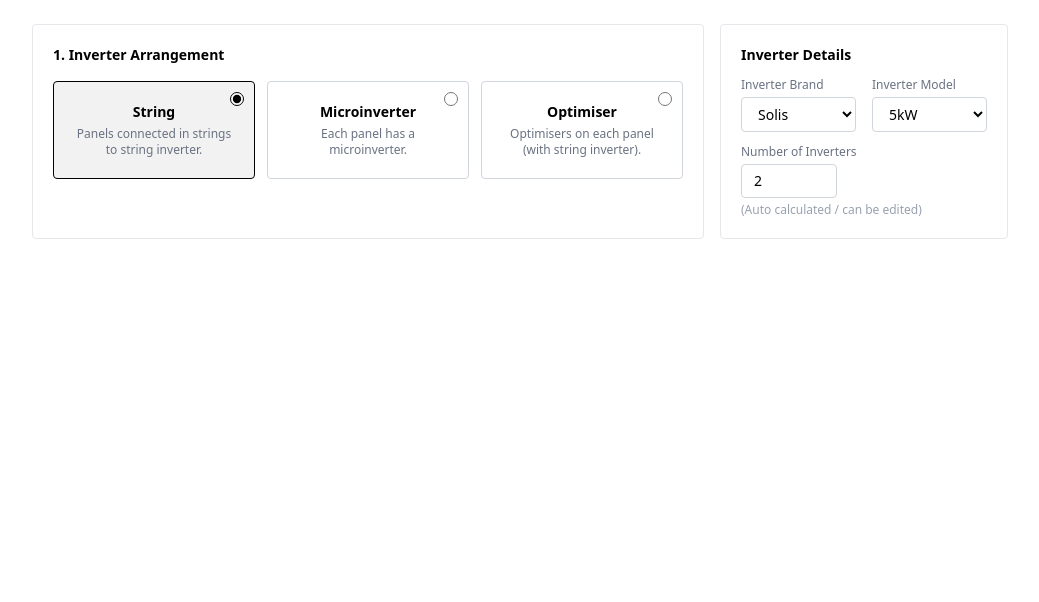
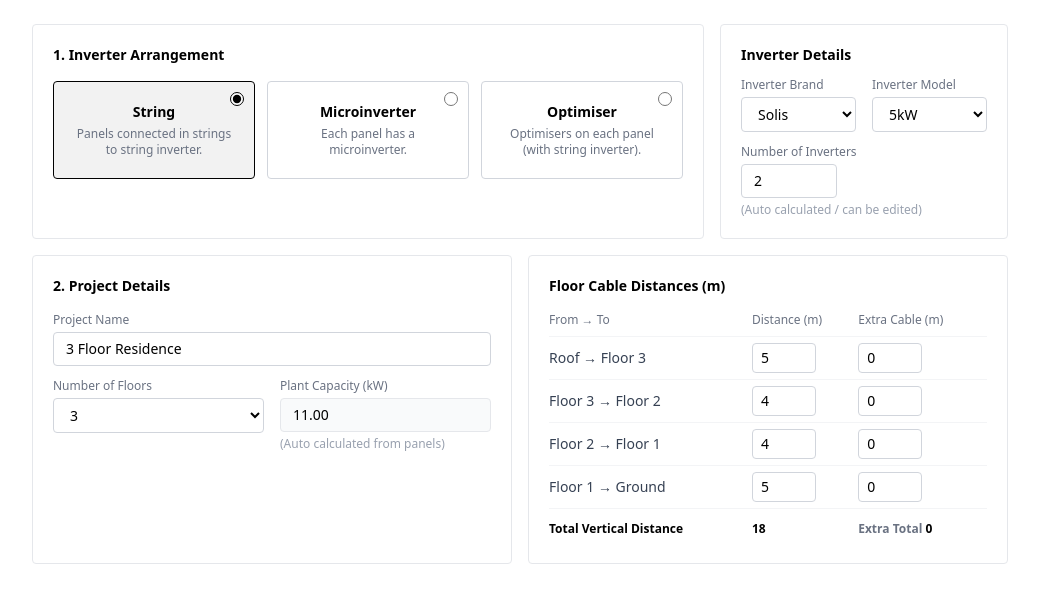
Before and after one commit to soares-roydon/solar-cost-estimator, a Next.js app: page / in a window 1280 px wide. Shown: the top 602 px of the page, without its empty margins (120-1159 px from the left). Built offline with nearby package versions, Linux system fonts and the light colour scheme.

Commit message:
feat: add project details section and reusable table UI components

```diff
--- a/app/page.tsx
+++ b/app/page.tsx
@@ -1,9 +1,11 @@
 import InverterArrangement from '@/components/sections/inverter-arrangement/arrangement';
+import ProjectDetails from '@/components/sections/project-details/project-details';
 
 export default function Home() {
   return (
-    <main className="mx-auto max-w-5xl p-6">
+    <main className="mx-auto max-w-5xl space-y-4 p-6">
       <InverterArrangement />
+      <ProjectDetails />
     </main>
   );
 }
--- /dev/null
+++ b/components/sections/project-details/data.ts
@@ -0,0 +1,31 @@
+export interface FloorCableDistance {
+  label: string; // e.g. "Roof → Floor 3"
+  distance: number;
+  extraCable: number;
+}
+
+// Generate floor cable distance rows based on number of floors
+export function generateFloorDistances(floors: number): FloorCableDistance[] {
+  const rows: FloorCableDistance[] = [];
+
+  // Roof → top floor
+  rows.push({ label: `Roof → Floor ${floors}`, distance: 5, extraCable: 0 });
+
+  // Floor N → Floor N-1
+  for (let i = floors; i > 1; i--) {
+    rows.push({ label: `Floor ${i} → Floor ${i - 1}`, distance: 4, extraCable: 0 });
+  }
+
+  // Floor 1 → Ground
+  rows.push({ label: 'Floor 1 → Ground', distance: 5, extraCable: 0 });
+
+  return rows;
+}
+
+export const floorOptions = [
+  { label: '1', value: '1' },
+  { label: '2', value: '2' },
+  { label: '3', value: '3' },
+  { label: '4', value: '4' },
+  { label: '5', value: '5' },
+];
--- /dev/null
+++ b/components/sections/project-details/floor-cable-distances.tsx
@@ -0,0 +1,75 @@
+import type { FloorCableDistance } from '@/components/sections/project-details/data';
+import NumberInput from '@/components/ui/number-input';
+import {
+  Table,
+  TableHeader,
+  TableBody,
+  TableFooter,
+  TableRow,
+  TableHead,
+  TableCell,
+} from '@/components/ui/table';
+
+interface Props {
+  floorDistances: FloorCableDistance[];
+  onUpdateDistance: (index: number, field: 'distance' | 'extraCable', value: number) => void;
+  totalDistance: number;
+  totalExtraCable: number;
+}
+
+const FloorCableDistances = ({
+  floorDistances,
+  onUpdateDistance,
+  totalDistance,
+  totalExtraCable,
+}: Props) => {
+  return (
+    <section className="flex-1 rounded border border-gray-200 p-5">
+      <h3 className="mb-4 text-sm font-semibold">Floor Cable Distances (m)</h3>
+
+      <Table>
+        <TableHeader>
+          <TableRow>
+            <TableHead>From → To</TableHead>
+            <TableHead>Distance (m)</TableHead>
+            <TableHead>Extra Cable (m)</TableHead>
+          </TableRow>
+        </TableHeader>
+        <TableBody>
+          {floorDistances.map((row, index) => (
+            <TableRow key={row.label}>
+              <TableCell className="text-gray-700">{row.label}</TableCell>
+              <TableCell>
+                <NumberInput
+                  min={0}
+                  value={row.distance}
+                  onChange={(val) => onUpdateDistance(index, 'distance', val)}
+                  className="w-16 px-2 py-1"
+                />
+              </TableCell>
+              <TableCell>
+                <NumberInput
+                  min={0}
+                  value={row.extraCable}
+                  onChange={(val) => onUpdateDistance(index, 'extraCable', val)}
+                  className="w-16 px-2 py-1"
+                />
+              </TableCell>
+            </TableRow>
+          ))}
+        </TableBody>
+        <TableFooter>
+          <TableRow className="border-none">
+            <TableCell className="pt-3">Total Vertical Distance</TableCell>
+            <TableCell className="pt-3">{totalDistance}</TableCell>
+            <TableCell className="pt-3">
+              <span className="text-gray-500">Extra Total</span> {totalExtraCable}
+            </TableCell>
+          </TableRow>
+        </TableFooter>
+      </Table>
+    </section>
+  );
+};
+
+export default FloorCableDistances;
--- /dev/null
+++ b/components/sections/project-details/project-details.tsx
@@ -0,0 +1,84 @@
+'use client';
+
+import { useState, useMemo } from 'react';
+import TextInput from '@/components/ui/text-input';
+import Select from '@/components/ui/select';
+import {
+  generateFloorDistances,
+  floorOptions,
+  type FloorCableDistance,
+} from '@/components/sections/project-details/data';
+import FloorCableDistances from '@/components/sections/project-details/floor-cable-distances';
+
+const ProjectDetails = () => {
+  const [projectName, setProjectName] = useState('3 Floor Residence');
+  const [numberOfFloors, setNumberOfFloors] = useState('3');
+  const [floorDistances, setFloorDistances] = useState<FloorCableDistance[]>(
+    generateFloorDistances(3)
+  );
+
+  // Auto-calculated plant capacity (dummy — will come from panels later)
+  const plantCapacity = 11.0;
+
+  const handleFloorsChange = (value: string) => {
+    setNumberOfFloors(value);
+    setFloorDistances(generateFloorDistances(Number(value)));
+  };
+
+  const updateDistance = (index: number, field: 'distance' | 'extraCable', value: number) => {
+    setFloorDistances((prev) =>
+      prev.map((row, i) => (i === index ? { ...row, [field]: value } : row))
+    );
+  };
+
+  const totalDistance = useMemo(
+    () => floorDistances.reduce((sum, row) => sum + row.distance, 0),
+    [floorDistances]
+  );
+
+  const totalExtraCable = useMemo(
+    () => floorDistances.reduce((sum, row) => sum + row.extraCable, 0),
+    [floorDistances]
+  );
+
+  return (
+    <div className="flex flex-col gap-4 lg:flex-row lg:items-stretch">
+      {/* Project Details card */}
+      <section className="flex-1 rounded border border-gray-200 p-5">
+        <h2 className="mb-4 text-sm font-semibold">2. Project Details</h2>
+
+        <div className="flex flex-col gap-3">
+          <TextInput label="Project Name" value={projectName} onChange={setProjectName} />
+
+          <div className="flex gap-4">
+            <div className="flex-1">
+              <Select
+                label="Number of Floors"
+                value={numberOfFloors}
+                onChange={handleFloorsChange}
+                options={floorOptions}
+              />
+            </div>
+            <div className="flex flex-1 flex-col gap-1">
+              <span className="text-xs text-gray-500">Plant Capacity (kW)</span>
+              <span className="rounded border border-gray-200 bg-gray-50 px-3 py-1.5 text-sm">
+                {plantCapacity.toFixed(2)}
+              </span>
+              <span className="text-xs text-gray-400">(Auto calculated from panels)</span>
+            </div>
+          </div>
+        </div>
+      </section>
+
+      {/* Floor Cable Distances card */}
+      <FloorCableDistances
+        floorDistances={floorDistances}
+        onUpdateDistance={updateDistance}
+        totalDistance={totalDistance}
+        totalExtraCable={totalExtraCable}
+      />
+    </div>
+  );
+};
+
+export default ProjectDetails;
--- a/components/ui/number-input.tsx
+++ b/components/ui/number-input.tsx
@@ -9,17 +9,28 @@ interface Props {
 }
 
 const NumberInput = ({ label, value, onChange, min, max, hint, className }: Props) => {
+  const defaultClasses = 'rounded border border-gray-300 text-sm';
+  const sizeClasses = className ?? 'w-24 px-3 py-1.5';
+
+  const input = (
+    <input
+      type="number"
+      min={min}
+      max={max}
+      value={value}
+      onChange={(e) => onChange(Number(e.target.value))}
+      className={`${defaultClasses} ${sizeClasses}`}
+    />
+  );
+
+  if (!label && !hint) {
+    return input;
+  }
+
   return (
     <label className="flex flex-col gap-1">
       {label && <span className="text-xs text-gray-500">{label}</span>}
-      <input
-        type="number"
-        min={min}
-        max={max}
-        value={value}
-        onChange={(e) => onChange(Number(e.target.value))}
-        className={`rounded border border-gray-300 px-3 py-1.5 text-sm ${className ?? 'w-24'}`}
-      />
+      {input}
       {hint && <span className="text-xs text-gray-400">{hint}</span>}
     </label>
   );
--- a/components/ui/select.tsx
+++ b/components/ui/select.tsx
@@ -8,16 +8,15 @@ interface Props {
   value: string;
   onChange: (value: string) => void;
   options: Option[];
+  className?: string;
 }
 
-const Select = ({ label, value, onChange, options }: Props) => {
-  return (
-    <label className="flex flex-col gap-1">
-      {label && <span className="text-xs text-gray-500">{label}</span>}
+const Select = ({ label, value, onChange, options, className }: Props) => {
+  const select = (
     <select
       value={value}
       onChange={(e) => onChange(e.target.value)}
-        className="rounded border border-gray-300 px-3 py-1.5 text-sm"
+      className={`rounded border border-gray-300 px-3 py-1.5 text-sm ${className ?? ''}`}
     >
       {options.map((opt) => (
         <option key={opt.value} value={opt.value}>
@@ -25,6 +24,16 @@ const Select = ({ label, value, onChange, options }: Props) => {
         </option>
       ))}
     </select>
+  );
+
+  if (!label) {
+    return select;
+  }
+
+  return (
+    <label className="flex flex-col gap-1">
+      <span className="text-xs text-gray-500">{label}</span>
+      {select}
     </label>
   );
 };
--- /dev/null
+++ b/components/ui/table.tsx
@@ -0,0 +1,38 @@
+import { ReactNode } from 'react';
+
+interface BaseProps {
+  children: ReactNode;
+  className?: string;
+}
+
+export const Table = ({ children, className = '' }: BaseProps) => {
+  return <table className={`w-full text-sm ${className}`}>{children}</table>;
+};
+
+export const TableHeader = ({ children, className = '' }: BaseProps) => {
+  return <thead className={`border-b border-gray-200 ${className}`}>{children}</thead>;
+};
+
+export const TableBody = ({ children, className = '' }: BaseProps) => {
+  return <tbody className={className}>{children}</tbody>;
+};
+
+export const TableFooter = ({ children, className = '' }: BaseProps) => {
+  return <tfoot className={`text-xs font-semibold ${className}`}>{children}</tfoot>;
+};
+
+export const TableRow = ({ children, className = '' }: BaseProps) => {
+  return <tr className={`border-b border-gray-100 ${className}`}>{children}</tr>;
+};
+
+export const TableHead = ({ children, className = '' }: BaseProps) => {
+  return (
+    <th className={`pb-2 text-left text-xs font-medium text-gray-500 ${className}`}>{children}</th>
+  );
+};
+
+export const TableCell = ({ children, className = '' }: BaseProps) => {
+  return <td className={`py-1.5 ${className}`}>{children}</td>;
+};
+
+export default Table;
--- /dev/null
+++ b/components/ui/text-input.tsx
@@ -0,0 +1,32 @@
+interface Props {
+  label?: string;
+  value: string;
+  onChange: (value: string) => void;
+  placeholder?: string;
+  className?: string;
+}
+
+const TextInput = ({ label, value, onChange, placeholder, className }: Props) => {
+  const input = (
+    <input
+      type="text"
+      value={value}
+      onChange={(e) => onChange(e.target.value)}
+      placeholder={placeholder}
+      className={`rounded border border-gray-300 px-3 py-1.5 text-sm ${className ?? ''}`}
+    />
+  );
+
+  if (!label) {
+    return input;
+  }
+
+  return (
+    <label className="flex flex-col gap-1">
+      <span className="text-xs text-gray-500">{label}</span>
+      {input}
+    </label>
+  );
+};
+
+export default TextInput;
```
Also changed, not shown: components/sections/project-details/image.png (added). Lines whose indentation alone changed are shown as unchanged.
